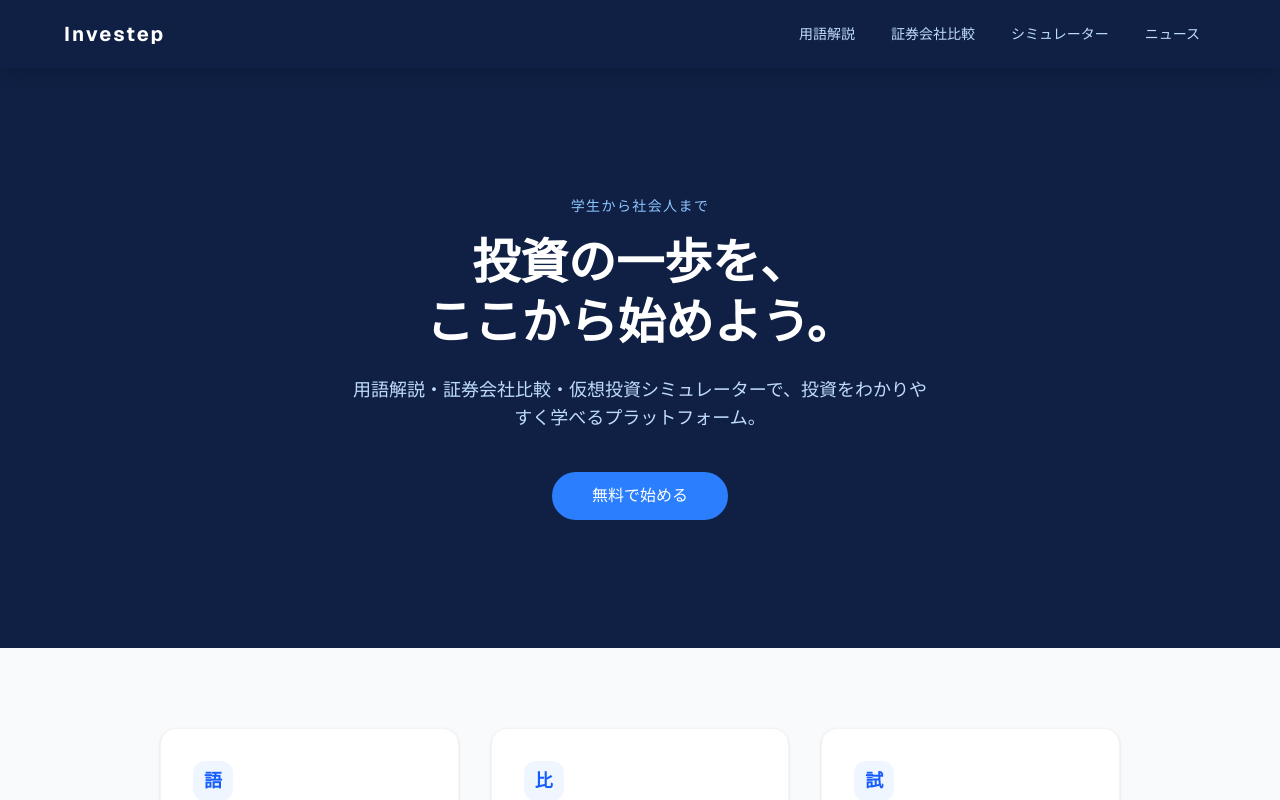
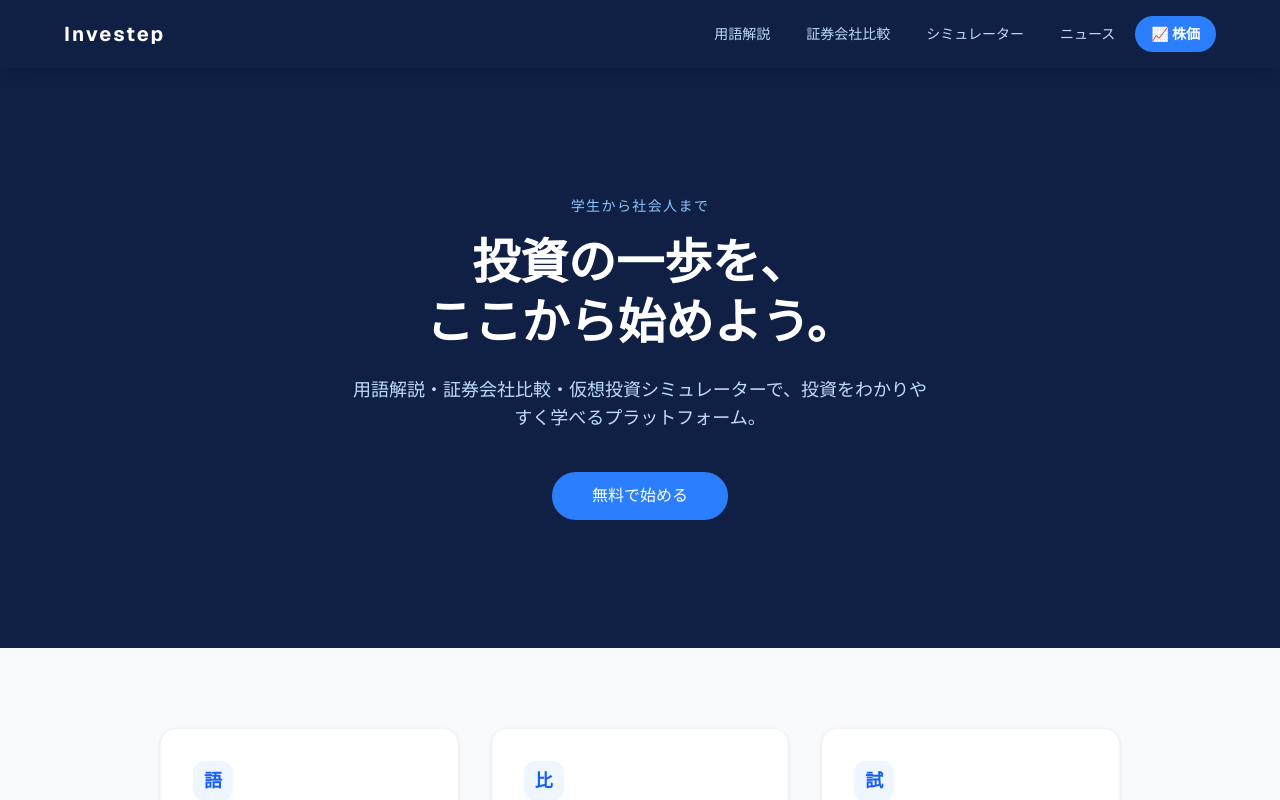
Before and after one commit to eishi0716-png/investep, a Next.js app: page / in a window 1280 px wide. Shown: the top 800 px of the page. Built offline with nearby package versions, Linux system fonts and the light colour scheme.

Commit message:
ヘッダーに株価ボタン追加

```diff
--- a/app/components/Header.tsx
+++ b/app/components/Header.tsx
@@ -15,6 +15,7 @@ export default function Header() {
           <a href="/compare" className="px-4 py-2 rounded-full text-sm font-medium text-blue-200 hover:text-white hover:bg-white/10 transition-all">証券会社比較</a>
           <a href="/simulator" className="px-4 py-2 rounded-full text-sm font-medium text-blue-200 hover:text-white hover:bg-white/10 transition-all">シミュレーター</a>
           <a href="/news" className="px-4 py-2 rounded-full text-sm font-medium text-blue-200 hover:text-white hover:bg-white/10 transition-all">ニュース</a>
+          <a href="/stocks" className="px-4 py-2 rounded-full text-sm font-bold bg-blue-500 text-white hover:bg-blue-400 transition-all">📈 株価</a>
         </nav>
         <button className="sm:hidden text-white text-xl" onClick={() => setMenuOpen(!menuOpen)}>
           {menuOpen ? "X" : "="}
@@ -26,6 +27,7 @@ export default function Header() {
           <a href="/compare" className="text-blue-200 hover:text-white px-4 py-2 text-sm">証券会社比較</a>
           <a href="/simulator" className="text-blue-200 hover:text-white px-4 py-2 text-sm">シミュレーター</a>
           <a href="/news" className="text-blue-200 hover:text-white px-4 py-2 text-sm">ニュース</a>
+          <a href="/stocks" className="text-white font-bold px-4 py-2 text-sm bg-blue-500 rounded-full w-fit">📈 株価</a>
         </div>
       )}
     </header>
```
